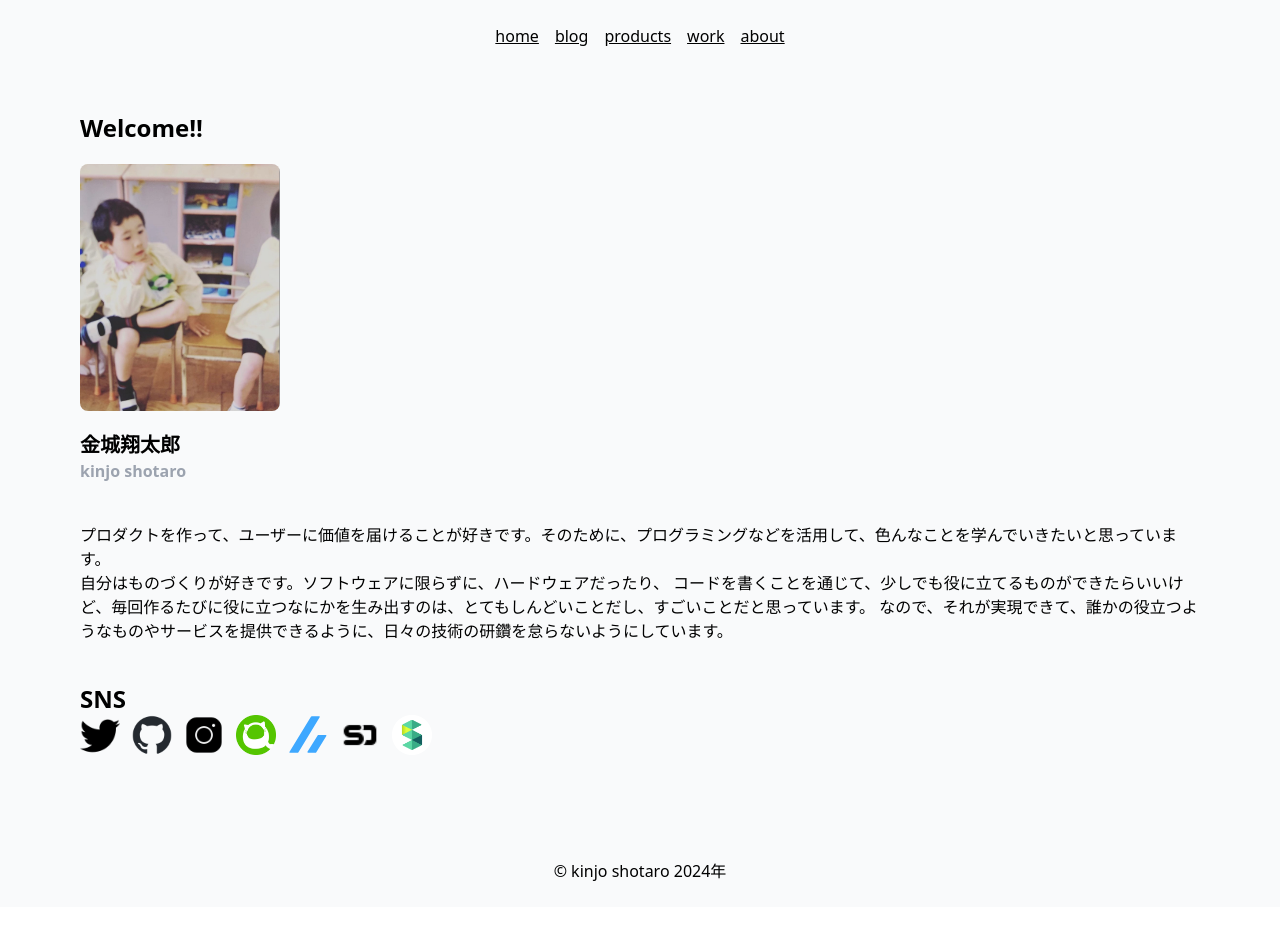
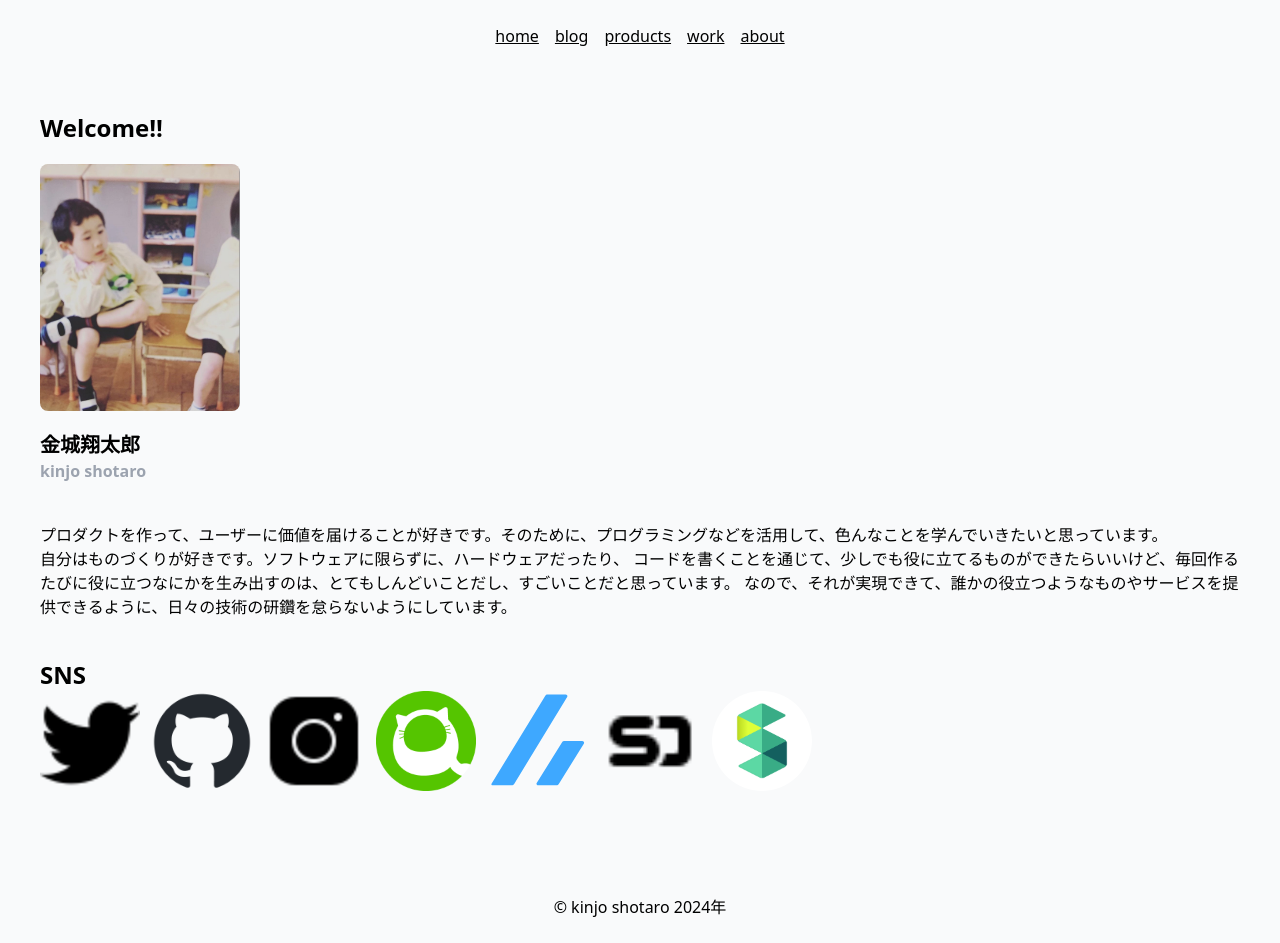
Before and after one commit to kinjo1130/portfolio-v4, a Next.js app: page / in a window 1280 px wide. Before the commit the page ends 907 px from the top, so only its background shows below. Built offline with nearby package versions, Linux system fonts and the light colour scheme.

Commit message:
feat: 横幅とSNSのアイコンの大きさを調整

```diff
--- a/components/SNS.tsx
+++ b/components/SNS.tsx
@@ -1,5 +1,6 @@
 import Image from "next/image";
 export default function SNS() {
+  const ICON_SIZE = 100;
   return (
     <div className="mt-10">
       <h3 className="font-bold text-2xl">SNS</h3>
@@ -13,8 +14,8 @@ export default function SNS() {
             <Image
               src="/sns/twitter.png"
               alt="twitter"
-              width={40}
-              height={40}
+              width={ICON_SIZE}
+              height={ICON_SIZE}
             />
           </a>
         </li>
@@ -24,7 +25,7 @@ export default function SNS() {
             target="_black"
             rel="noopener noreferrer"
           >
-            <Image src="/sns/github.png" alt="github" width={40} height={40} />
+            <Image src="/sns/github.png" alt="github" width={ICON_SIZE} height={ICON_SIZE} />
           </a>
         </li>
         <li>
@@ -36,8 +37,8 @@ export default function SNS() {
             <Image
               src="/sns/instagram.png"
               alt="instagram"
-              width={40}
-              height={40}
+              width={ICON_SIZE}
+              height={ICON_SIZE}
             />
           </a>
         </li>
@@ -47,7 +48,7 @@ export default function SNS() {
             target="_black"
             rel="noopener noreferrer"
           >
-            <Image src="/sns/qiita.png" alt="qiita" width={40} height={40} />
+            <Image src="/sns/qiita.png" alt="qiita" width={ICON_SIZE} height={ICON_SIZE} />
           </a>
         </li>
         <li>
@@ -56,7 +57,7 @@ export default function SNS() {
             target="_black"
             rel="noopener noreferrer"
           >
-            <Image src="/sns/zenn.svg" alt="zenn" width={40} height={40} />
+            <Image src="/sns/zenn.svg" alt="zenn" width={ICON_SIZE} height={ICON_SIZE} />
           </a>
         </li>
         <li>
@@ -68,8 +69,8 @@ export default function SNS() {
             <Image
               src="/sns/speakerdeck.png"
               alt="speakerdeck"
-              width={40}
-              height={40}
+              width={ICON_SIZE}
+              height={ICON_SIZE}
             />
           </a>
         </li>
@@ -82,8 +83,8 @@ export default function SNS() {
             <Image
               src="/sns/scrapbox.png"
               alt="scrapbox"
-              width={40}
-              height={40}
+              width={ICON_SIZE}
+              height={ICON_SIZE}
             />
           </a>
         </li>
--- a/pages/layout.tsx
+++ b/pages/layout.tsx
@@ -15,7 +15,7 @@ export default function Layout({ children, title, tooltipText }: Props) {
       <div className="flex justify-center">
         <Header />
       </div>
-      <div className="mx-20 mt-10">
+      <div className="mx-10 mt-10">
         {/* props から受け取った title を使用します */}
         {title && (
           <div className="flex items-center mb-5 gap-2">
--- a/pages/products/index.tsx
+++ b/pages/products/index.tsx
@@ -9,7 +9,7 @@ export default function Product({ products }: { products: Products }) {
     <>
       <SeoHead title="Products" titleTemplate="" description="This is a product page." imgUrl="/favicon.ico"></SeoHead>
       <Layout title="Products">
-        <ul className="ml-5 grid grid-cols-3 gap-4 ">
+        <ul className="ml-5 grid md:grid-cols-3 gap-4 ">
           {products.map((product) => (
             <li
               key={product.id}
```
